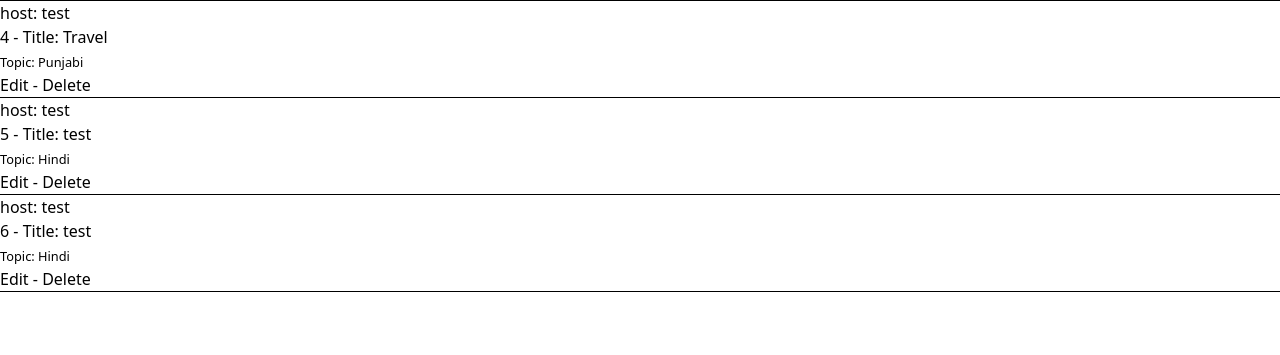
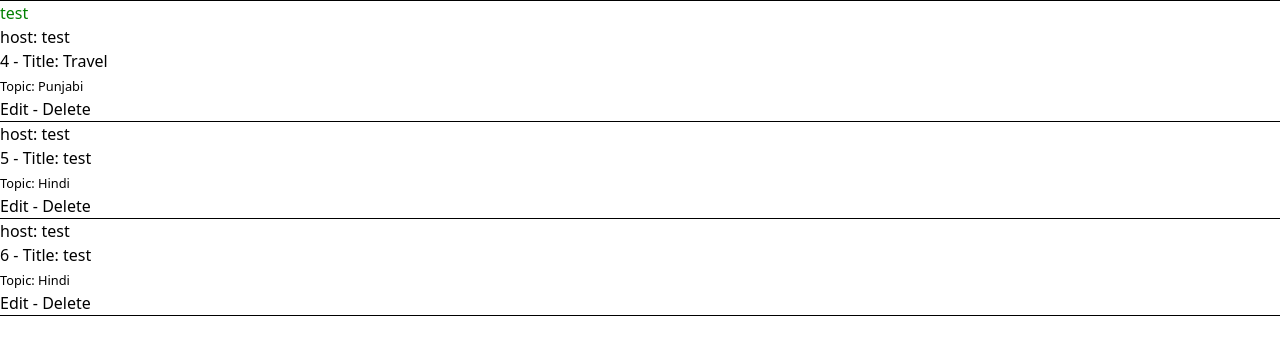
Before and after one commit to mkleung/django-chat-demo, a Django app: page / in a window 1280 px wide. Shown: the part 80-435 px from the top of the page. Run offline with Django 5.2, Linux system fonts and the light colour scheme; data comes from the database, SQL or seed files in the repository.

Commit message:
Add static folder

```diff
--- /dev/null
+++ b/chatapp/static/chatapp/style.css
@@ -0,0 +1,3 @@
+.test {
+    color: green;
+}
--- a/templates/main.html
+++ b/templates/main.html
@@ -5,9 +5,16 @@
     <meta name="viewport" content="width=device-width, initial-scale=1.0">
     <title>Culturalchat</title>
     <script src="https://cdn.jsdelivr.net/npm/@tailwindcss/browser@4"></script>
+
+    {% load static %}
+    <link rel="stylesheet" href="{% static 'chatapp/style.css' %}">
 </head>
 <body>
+
     {% include 'navbar.html' %}
+
+    <p class="test">test</p>
+
     {% block content %}
 
 
```
